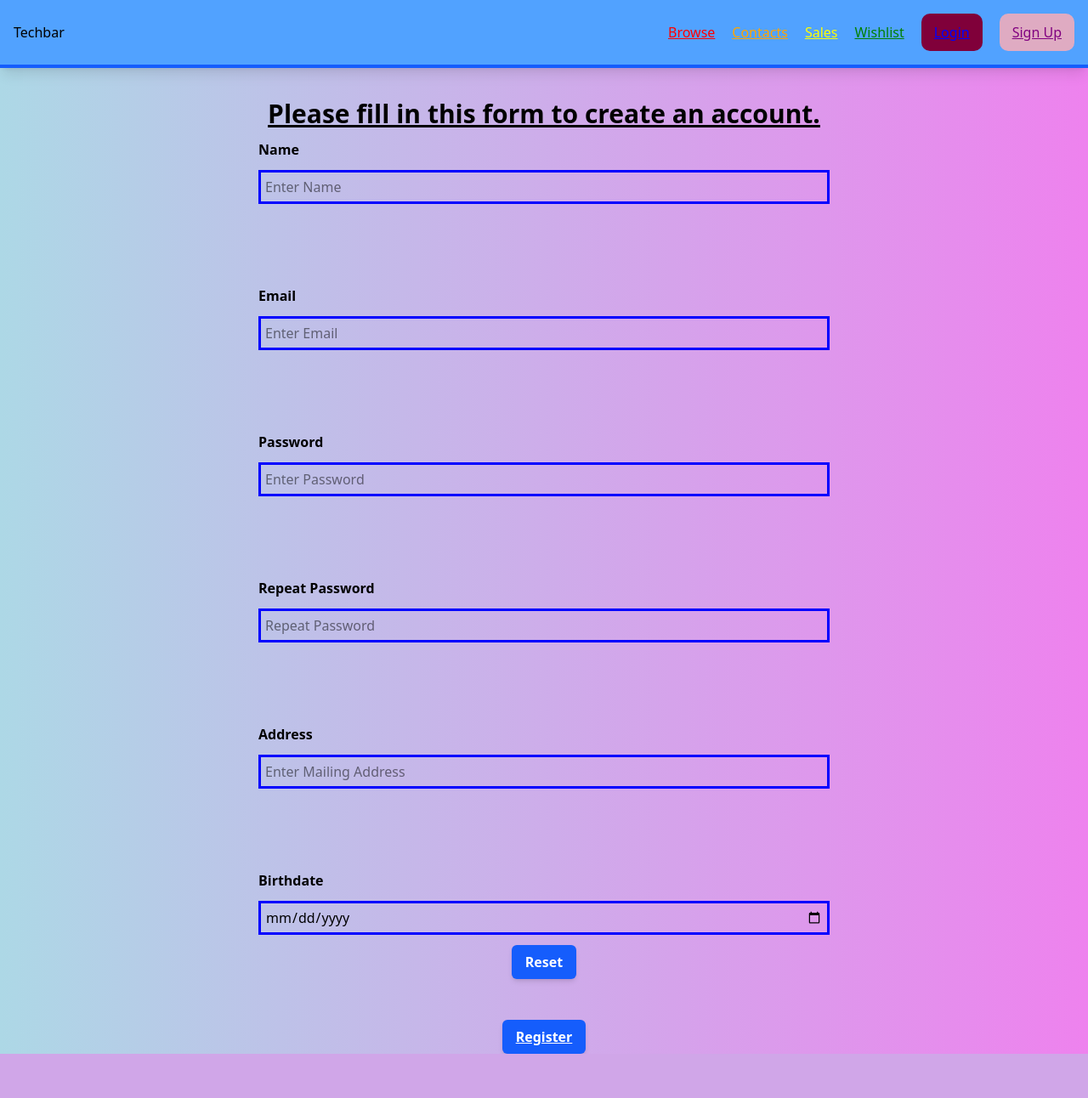
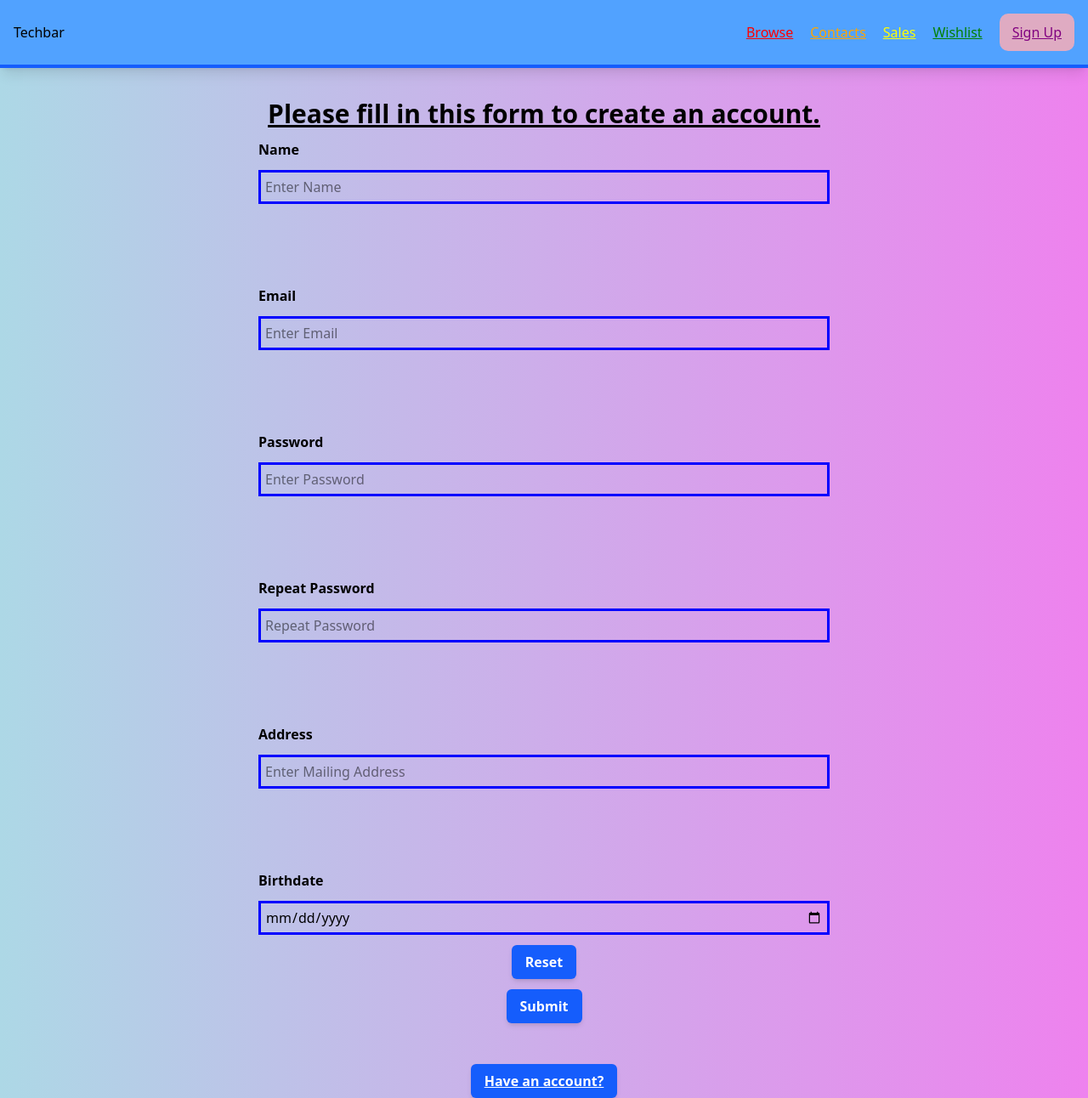
Before and after one commit to Jesiahm67/jesiah_tech_trek, a Flask app: page /signup in a window 1280 px wide. Shown: the whole page at 85% size. Before the commit the page ends 1240 px from the top, so only its background shows below. Run offline with Flask 3, Linux system fonts and the light colour scheme; parts of the project's set-up code (start-up, migrations or seed data) failed here and were passed over.

Commit message:
need_help

```diff
--- a/main.py
+++ b/main.py
@@ -1,6 +1,8 @@
-from flask import Flask, render_template, request, flash, redirect # for web framework and rendering templates
+from flask import Flask, render_template, request, flash, redirect, url_for, session # for web framework and rendering templates
 
-from flask_login import LoginManager, login_user # for managing user sessions
+from flask_login import LoginManager, login_user, logout_user, login_required, current_user# for user authentication
+
+login_manager = LoginManager()# for managing user sessions and authentication
 
 import pymysql # for connecting to the database
 
@@ -39,6 +41,8 @@ def load_user(user_id):
 
     if result is None:
         return None
+
+
     return User(result)
 
 def connect_db():
@@ -55,8 +59,9 @@ def connect_db():
 
 @app.route("/")
 def index():
+    user = session.get("user")
+    return render_template("homepage.html.jinja")
 
-    return render_template("homepage.html.jinja")
 @app.route("/browse")
 def browse():
     connection = connect_db()
@@ -140,15 +145,10 @@ def login():
 
     return render_template("login.html.jinja")
 
-@app.route("/logout", methods=["POST", "GET"])
-@login_manager.login_required
+
+@app.route("/logout", methods=['GET', 'POST'] )
+@login_required
 def logout():
-    from flask_login import logout_user
-    logout_user("/login")
-    flash("You have been logged out")
-    return redirect('/')
-
-@app.route("/dashboard", methods=["POST", "GET"])
-@login_manager.login_required
-def dashboard():
-    return render_template("dashboard.html.jinja")
+    logout_user() # Logs out the current user
+    flash("You have been logged out.") # Notify the user
+    return redirect("/")
--- a/templates/components/navbar.html.jinja
+++ b/templates/components/navbar.html.jinja
@@ -6,19 +6,20 @@
     <a style="color: yellow; text-decoration-line:underline" href=""> Sales </a>
     <a style="color: green; text-decoration-line:underline" href=""> Wishlist</a>
     {% if not current_user.is_authenticated %}
-    <a style="color: blue; text-decoration-line:underline" href="/login"class="btn-link"> Login </a>
-    {% else%}
+    <a style="color: purple; text-decoration-line:underline" href="/signup" class="button-link"> Sign Up </a>
+
+    {% elif current_user.is_authenticated %}
     <div>
          Hi, {{ current_user.name }}!
+        <a style="color: purple; text-decoration-line:underline" href="/logout" class="button-link"> Logout </a>
+
     </div>
     {% endif %}
+</div>
+</nav>
 
-    {% if current_user.is_authenticated %}
-    <a style="color: purple; text-decoration-line:underline" href="/logout" class="button-link"> Logout </a>
-    {% else %}
-    <a style="color: purple; text-decoration-line:underline" href="/signup" class="button-link"> Sign Up </a>
-    {% endif %}
-</div>
+
+
 
 <style>
 .btn-link {
@@ -46,6 +47,3 @@ border-radius: 10px;
 background-color: orangered;
 }
 </style>
-</div>
-
-</nav>
--- a/templates/dashboard.html.jinja
+++ b/templates/dashboard.html.jinja
@@ -14,7 +14,7 @@
     <br/><br/>
     <p> You are Logged In!</p>
 
-    <a href="{{url_for('logout')}}" class="bg-blue-600 hover:bg-blue-700 text-white font-semibold py-2 px-4 rounded-md shadow-md transition duration-150 ease-in-out justify-center text-center">
+    <a href="{{url_for('logout')}}">
       Logout
     </a>
 
--- a/templates/register.html.jinja
+++ b/templates/register.html.jinja
@@ -10,7 +10,6 @@
     {% include "components/navbar.html.jinja"%}
       {% for message in get_flashed_messages() %}
       <li>{{message}}</li>
-
       {% endfor %}
 
   <form method="post" class="modal-content">
@@ -39,18 +38,25 @@
       <input type="text" placeholder="Enter Mailing Address" name="address" style="border:3px solid blue; padding: 5px" required>
 <br><br><br>
       <label for="birthdate"><b>Birthdate</b></label>
-      <input type="date" placeholder="Enter Birdate" name="birthdate" style="border:3px solid blue; padding: 5px" required>
+      <input type="date" placeholder="Enter Birthday" name="birthdate" style="border:3px solid blue; padding: 5px" required>
 {# Creates buttons for the reset and the submit and the class and style makes the color and alignment #}
   <div style="text-align: center;" >
   <button class="bg-blue-600 hover:bg-blue-700 text-white font-semibold py-2 px-4 rounded-md shadow-md transition duration-150 ease-in-out justify-center text-center" type="reset">
   Reset
   </div>
 </button>
+  <div style="text-align: center;" >
+  <button class="bg-blue-600 hover:bg-blue-700 text-white font-semibold py-2 px-4 rounded-md shadow-md transition duration-150 ease-in-out justify-center text-center" type="submit">
+  <a href="/login">
+  Submit
+  </a>
+  </div>
+</button>
 <br>
   <div style="text-align: center;" >
   <button type="submit" class="bg-blue-600 hover:bg-blue-700 text-white font-semibold py-2 px-4 rounded-md shadow-md transition duration-150 ease-in-out justify-center text-center">
   <a href="/login" style="color: white; text-decoration-line: underline;">
-  Register
+  Have an account?
   </a></div>
 </button>
     </div>
```
